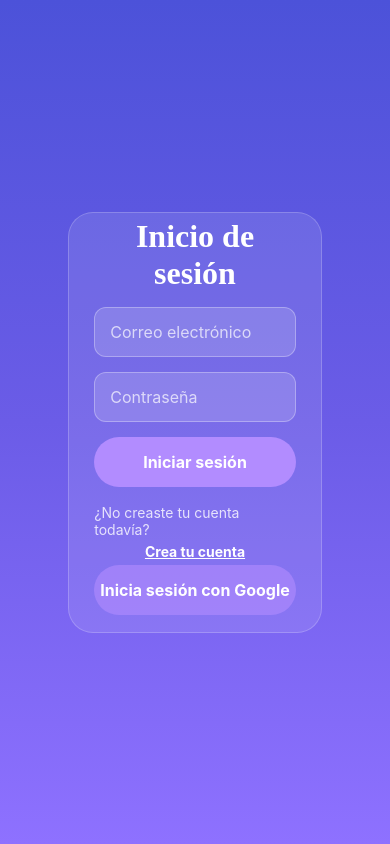
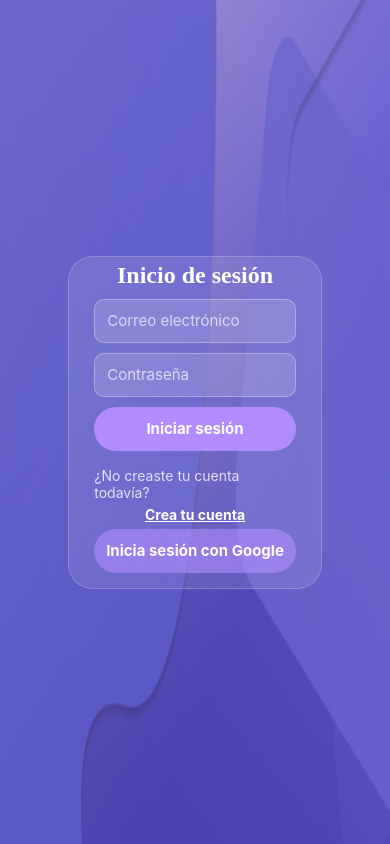
Before and after one commit to ftr-Melodika/FRONTEND_MELODIKA, a React Native app: screen /Login in a window 390 px wide. Built offline with nearby package versions, Linux system fonts and the light colour scheme.

Commit message:
Fondo bine hecho

```diff
--- a/package.json
+++ b/package.json
@@ -15,9 +15,11 @@
     "expo-linear-gradient": "~15.0.8",
     "expo-status-bar": "~3.0.9",
     "react": "19.1.0",
+    "react-dom": "19.1.0",
     "react-native": "0.81.5",
     "react-native-safe-area-context": "~5.6.0",
-    "react-native-screens": "~4.16.0"
+    "react-native-screens": "~4.16.0",
+    "react-native-web": "^0.21.0"
   },
   "private": true
 }
--- /dev/null
+++ b/src/components/Background.js
@@ -0,0 +1,42 @@
+import React from 'react';
+import { ImageBackground, View, StyleSheet } from 'react-native';
+
+export function Background({ children }) {
+  return (
+    <ImageBackground
+      source={require('../../assets/background.png')}
+      style={styles.background}
+      resizeMode="stretch"
+      imageStyle={styles.image}
+    >
+      <View style={styles.overlay} />
+      <View style={styles.content}>{children}</View>
+    </ImageBackground>
+  );
+}
+
+const styles = StyleSheet.create({
+  background: {
+    flex: 1,
+    width: '100%',
+    height: '100%',
+    overflow: 'hidden',
+  },
+  image: {
+    width: '110%',
+    height: '105%',
+    marginLeft: '-5%',
+  },
+  overlay: { //el overlay esta SOBRE la imagen de fondo, pero abajo del contenido
+    ...StyleSheet.absoluteFillObject,
+    backgroundColor: '#715AB6',
+    opacity: 0.4,
+  },
+  content: {
+    flex: 1,
+    justifyContent: 'center',
+    alignItems: 'center',
+  },
+});
+
+export default Background;
--- a/src/components/Button.js
+++ b/src/components/Button.js
@@ -17,19 +17,19 @@ export function Button({ title, onPress, variant = 'primary' }) {
 const styles = StyleSheet.create({
   button: {
     width: '100%',
-    height: 50,
+    height: 44,
     backgroundColor: '#b28cff', // Color lila del botón principal
-    borderRadius: 25, // Bordes redondeados tipo píldora
+    borderRadius: 22,
     justifyContent: 'center',
     alignItems: 'center',
-    marginBottom: 12,
+    marginBottom: 10,
   },
   buttonSecondary: {
     backgroundColor: 'rgba(178, 140, 255, 0.6)', // Más transparente para los de abajo
   },
   text: {
     color: '#fff',
-    fontSize: 16,
+    fontSize: 15,
     fontWeight: 'bold',
   },
 });
--- a/src/components/InputField.js
+++ b/src/components/InputField.js
@@ -16,14 +16,14 @@ export function InputField({ placeholder, secureTextEntry, value, onChangeText }
 const styles = StyleSheet.create({
   input: {
     width: '100%',
-    height: 50,
+    height: 44,
     backgroundColor: 'rgba(255, 255, 255, 0.15)', // Fondo semitransparente
     borderColor: 'rgba(255, 255, 255, 0.3)', // Borde sutil
     borderWidth: 1,
-    borderRadius: 12,
-    paddingHorizontal: 15,
-    marginBottom: 15,
+    borderRadius: 10,
+    paddingHorizontal: 12,
+    marginBottom: 10,
     color: '#fff',
-    fontSize: 16,
+    fontSize: 15,
   },
 });
--- a/src/screens/LoginScreen.js
+++ b/src/screens/LoginScreen.js
@@ -1,6 +1,6 @@
 import { useState } from 'react';
 import { View, Text, StyleSheet, TouchableOpacity, Alert, ActivityIndicator } from 'react-native';
-import { LinearGradient } from 'expo-linear-gradient';
+import { Background } from '../components/Background';
 import { InputField } from '../components/InputField';
 import { Button } from '../components/Button';
 
@@ -52,10 +52,7 @@ export function LoginScreen({ navigation }) {
   };
 
   return (
-    <LinearGradient
-      colors={['#4c52d9', '#6b5ce7', '#8e71ff']}
-      style={styles.container}
-    >
+    <Background>
       <View style={styles.glassCard}>
         <Text style={styles.title}>Inicio de sesión</Text>
 
@@ -89,7 +86,7 @@ export function LoginScreen({ navigation }) {
         <Button title="Inicia sesión con Google" variant="secondary" />
 
       </View>
-    </LinearGradient>
+    </Background>
   );
 }
 
@@ -110,16 +107,16 @@ const styles = StyleSheet.create({
     borderWidth: 1,
   },
   title: {
-    fontSize: 32,
+    fontSize: 24,
     color: '#fff',
     textAlign: 'center',
-    marginBottom: 15,
+    marginBottom: 10,
     fontFamily: 'serif',
     fontWeight: 'bold',
   },
   registerContainer: {
     alignItems: 'center',
-    marginVertical: 5,
+    marginVertical: 6,
   },
   textHelper: {
     color: 'rgba(255, 255, 255, 0.8)',
--- a/src/screens/RegisterScreen.js
+++ b/src/screens/RegisterScreen.js
@@ -1,6 +1,6 @@
 import { useState } from 'react';
 import { View, Text, StyleSheet, TouchableOpacity, ScrollView, Pressable } from 'react-native';
-import { LinearGradient } from 'expo-linear-gradient';
+import { Background } from '../components/Background';
 import { InputField } from '../components/InputField';
 import { Button } from '../components/Button';
 
@@ -27,11 +27,7 @@ export function RegisterScreen({ navigation }) {
   };
 
   return (
-    <LinearGradient
-      colors={['#4c52d9', '#6b5ce7', '#8e71ff']}
-      style={styles.container}
-    >
-
+    <Background>
       <View style={styles.glassCard}>
 
         <ScrollView
@@ -98,7 +94,7 @@ export function RegisterScreen({ navigation }) {
 
         </ScrollView>
       </View>
-    </LinearGradient>
+    </Background>
   );
 }
 
```
Also changed, not shown: assets/background.png (added), 1 other file (tests, documents, lock files or other folders).
